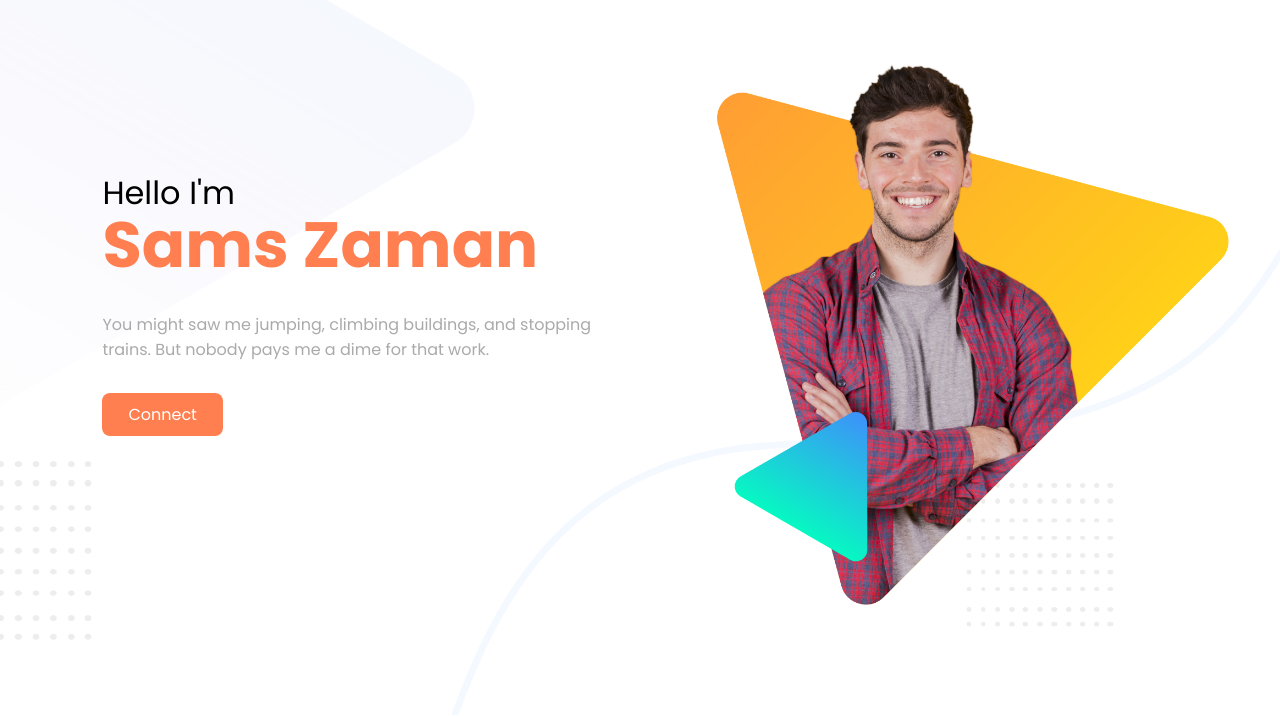
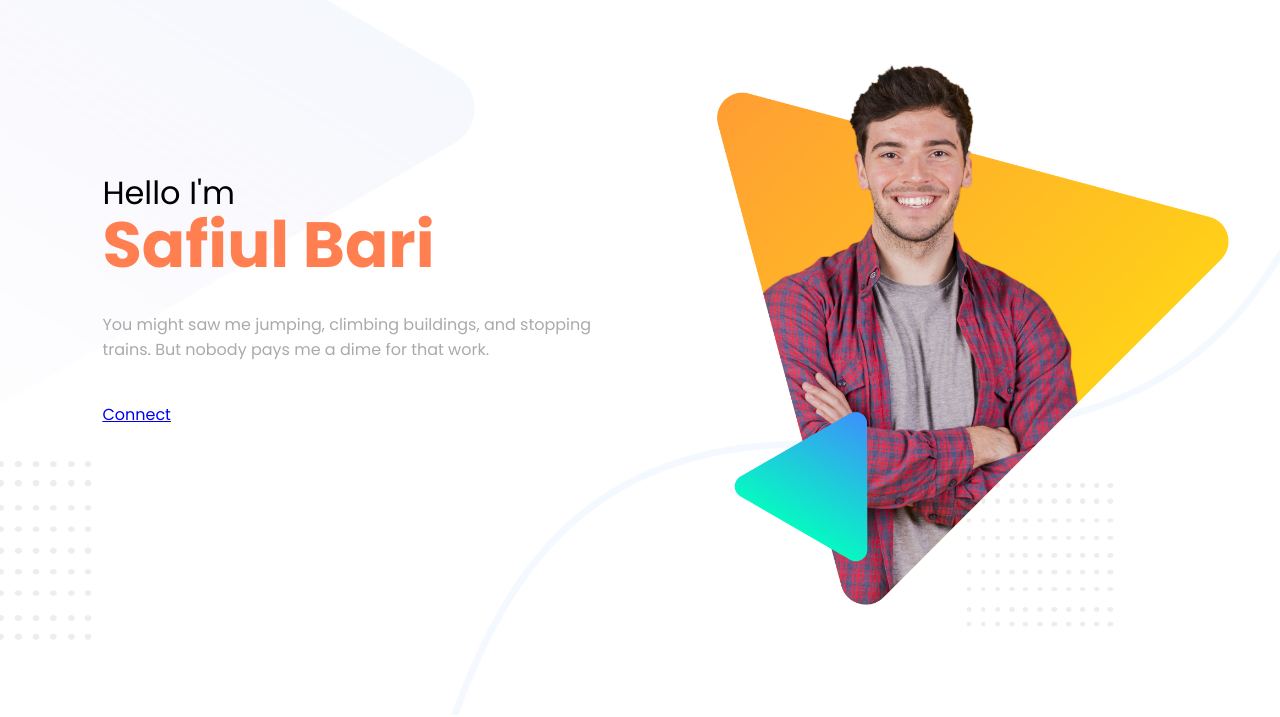
Before and after one commit to safiulbari/personal-website, a plain HTML site: page index.html in a window 1280 px wide. Shown: the top 717 px of the page. Drawn offline with Linux system fonts and the light colour scheme.

Commit message:
final change v1.1

```diff
--- a/index.html
+++ b/index.html
@@ -14,11 +14,11 @@
     <section class="container">
         <div class="half" id="half-text">
             <h2 class="highlight-2">Hello I'm</h2>
-            <h1 class="highlight">Sams Zaman</h1>
+            <h1 class="highlight">Safiul Bari</h1>
             <p class="bnp">You might saw me jumping, climbing buildings, and stopping trains. But nobody pays me a dime
                 for that
                 work.</p>
-            <a href="https://www.facebook.com/szbibhor" class="txt-btn">Connect</a>
+            <a href="https://www.facebook.com/safiulbari2 class="txt-btn">Connect</a>
         </div>
         <div class="half">
             <img src="img/peter.png" class="imgs">
@@ -62,7 +62,7 @@
 
         <div class="msg">
             <h3>Leave a message in the</h3>
-            <p>programming.hero1@gmail.com</p>
+            <p>asmsafiulbari@gmail.com</p>
         </div>
         <p id="footer"> This site is made by safiulbari.github.io</p>
     </section>
```
